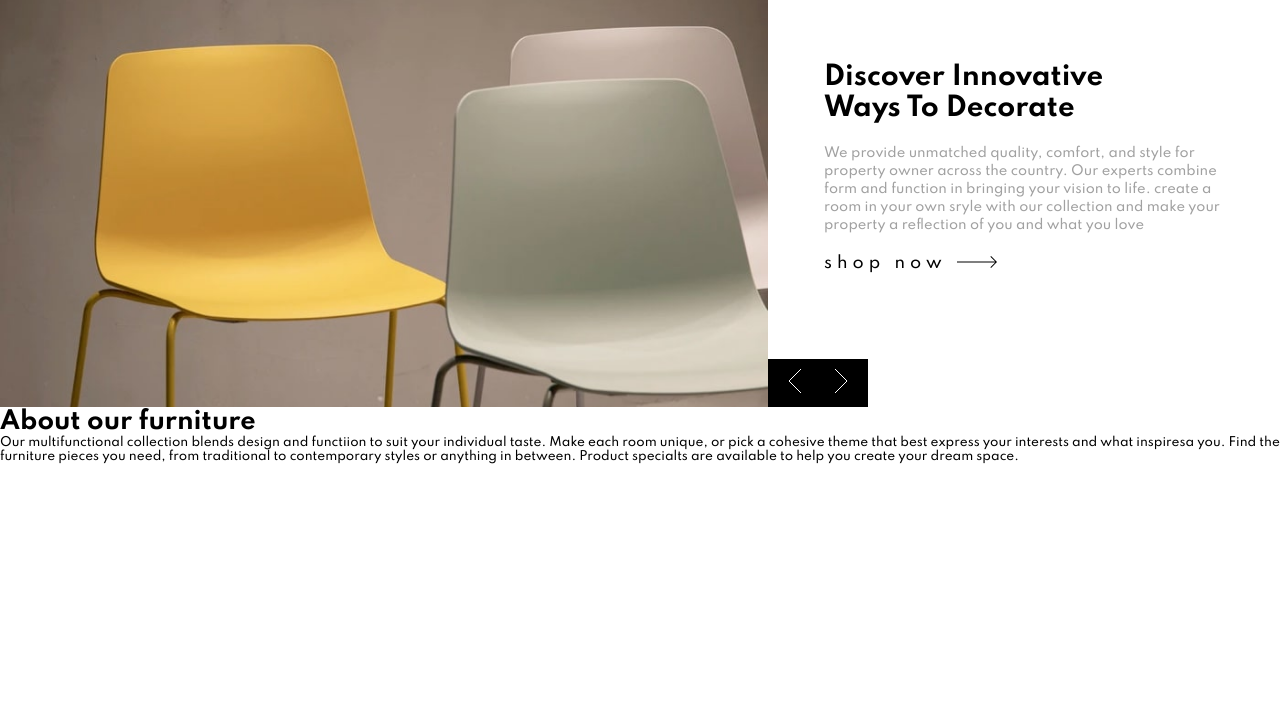
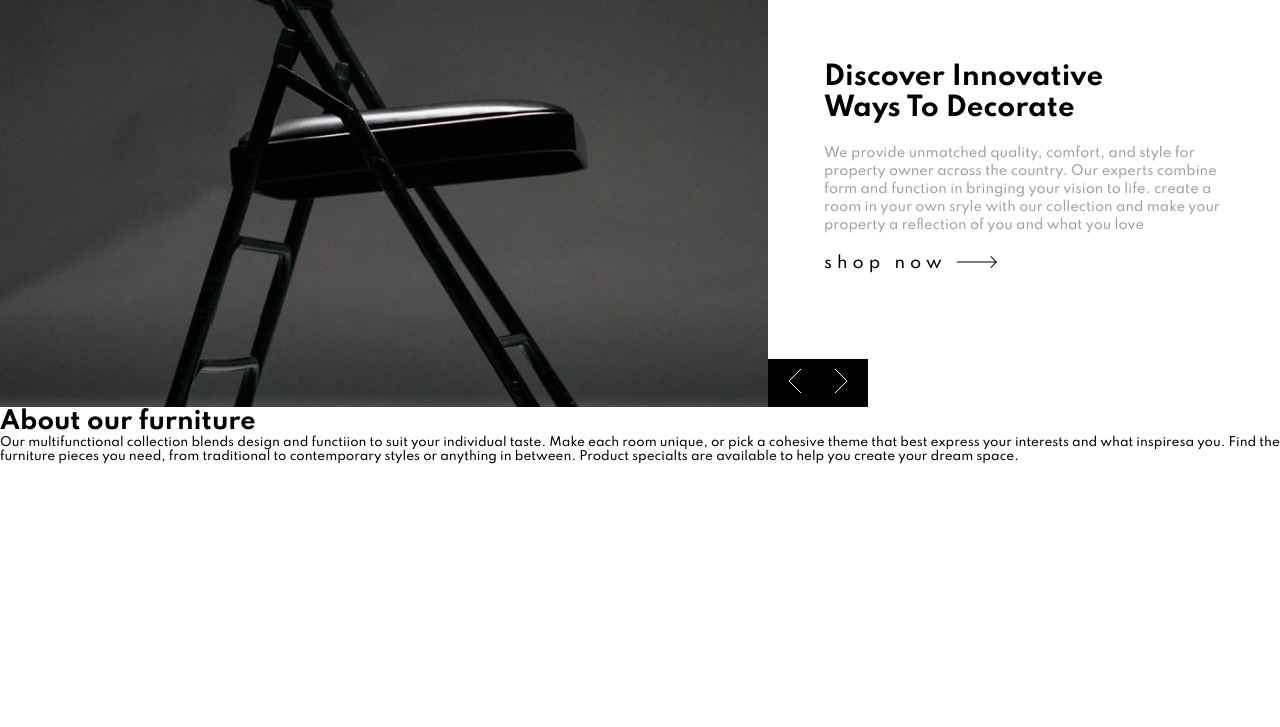
Before and after one commit to daudi13/room-homepage-master, a plain HTML site: page index.html in a window 1280 px wide. Shown: the part 73-800 px from the top of the page. Drawn offline with Linux system fonts and the light colour scheme.

Commit message:
commit active

```diff
--- a/index.html
+++ b/index.html
@@ -20,9 +20,9 @@
   <div class="container">
   <div class="top-container">
     <div class="top-container-a">
-      <div class="slider-item one active"></div>
+      <div class="slider-item one"></div>
       <div class="slider-item two"></div>
-      <div class="slider-item three"></div>
+      <div class="slider-item three active"></div>
       <div class="nav">
         <div class="logo">Room</div>
         <nav>
--- a/sass/_container.scss
+++ b/sass/_container.scss
@@ -16,12 +16,30 @@
                 position: absolute;
                 top: 0;
                 left: 0;
-                background: url('/images/desktop-image-hero-2.jpg');
                 background-position: center center;
                 background-size: cover;
+                background-repeat: no-repeat;
                 height: 100%;
                 width: 100%;
+                display: none;
                 z-index: -1;
+            }
+
+            .one {
+                background-image: url('/images/desktop-image-hero-1.jpg');
+            }
+
+            .two {
+                background-image: url('/images/desktop-image-hero-2.jpg');
+            }
+
+            .three{
+                background-image: url('/images/desktop-image-hero-3.jpg');
+            }
+
+
+            .slider-item.active{
+                display: block;
             }
         }
 
```
Also changed, not shown: dist/css/main.css, 1 other file.
